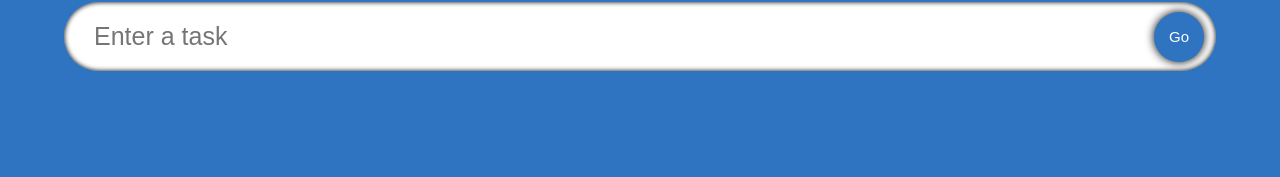
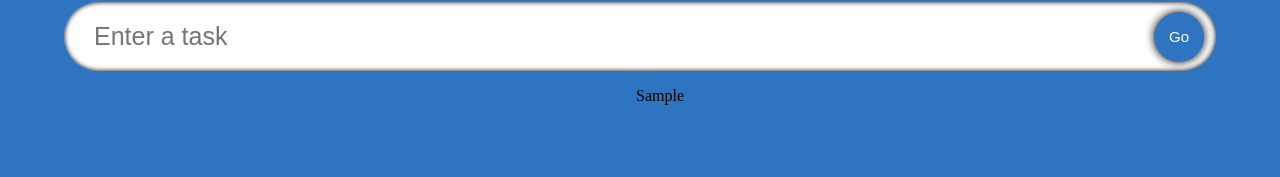
Before and after one commit to lauratro/typescript-react-to-do-list, a React (Create React App) app: page / in a window 1280 px wide. Both pictures are taken after typing "Sample" into the empty fields and a click on the button "Go". Shown: the part 105-282 px from the top of the page. Built offline with nearby package versions, Linux system fonts and the light colour scheme; a web font is replaced by a local one.

Commit message:
Change div container to form and add span

```diff
--- a/src/components/SingleTodo/SingleTodo.tsx
+++ b/src/components/SingleTodo/SingleTodo.tsx
@@ -6,6 +6,8 @@ todos:Todo[]
 setTodos:React.Dispatch<React.SetStateAction<Todo[]>>
 }
 const SingleTodo: React.FC<Props> = ({todo, todos, setTodos})=>{
-    return <div></div>
+    return <form className="todos__single">
+        <span className="todos__single--text">{todo.todo}</span>
+    </form>
 }
 export default SingleTodo;
```
